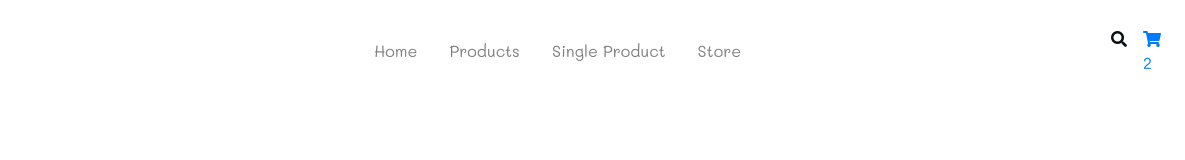
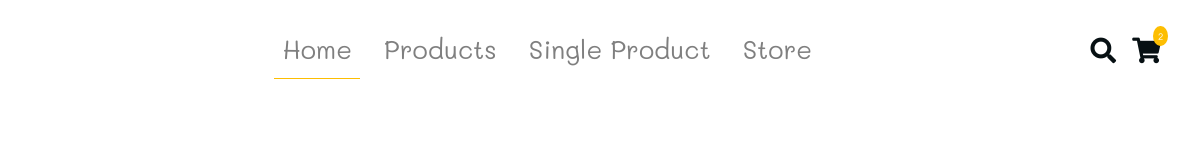
Before and after one commit to Belchenkov/furniture, a plain HTML site: page index.html in a window 1280 px wide. Shown: the full height of the page, 95-1280 px from the left. Drawn offline with Linux system fonts and the light colour scheme; a web font is replaced by a local one.

Commit message:
Navbar CSS

```diff
--- a/css/main.css
+++ b/css/main.css
@@ -15,3 +15,45 @@ body {
 .text-slanted {
   font-family: "Calligraffitti", cursive;
 }
+
+/* ################# Home Page ################# */
+/* navbar */
+.navbar-toggler {
+  outline: none!important;
+  border: none;
+  font-size: 2.2rem;
+  color: var(--mainYellow) !important;
+}
+
+.nav-link {
+  font-size: 1.6rem;
+  border-bottom: .1rem solid var(--mainWhite);
+}
+
+.nav-active {
+  border-bottom: .1rem solid var(--mainYellow);
+}
+
+.navbar-icon {
+  font-size: 1.6rem;
+}
+
+.navbar-cart-icon {
+  color: var(--mainBlack);
+  position: relative;
+}
+
+.navbar-cart-icon:hover {
+  color: var(--mainGrey);
+}
+
+.cart-items {
+  color: var(--mainWhite);
+  position: absolute;
+  top: -15%;
+  right: -25%;
+  padding: .2rem .3rem;
+  background: var(--mainYellow);
+  font-size: .6rem;
+  border-radius: 50%;
+}
```
